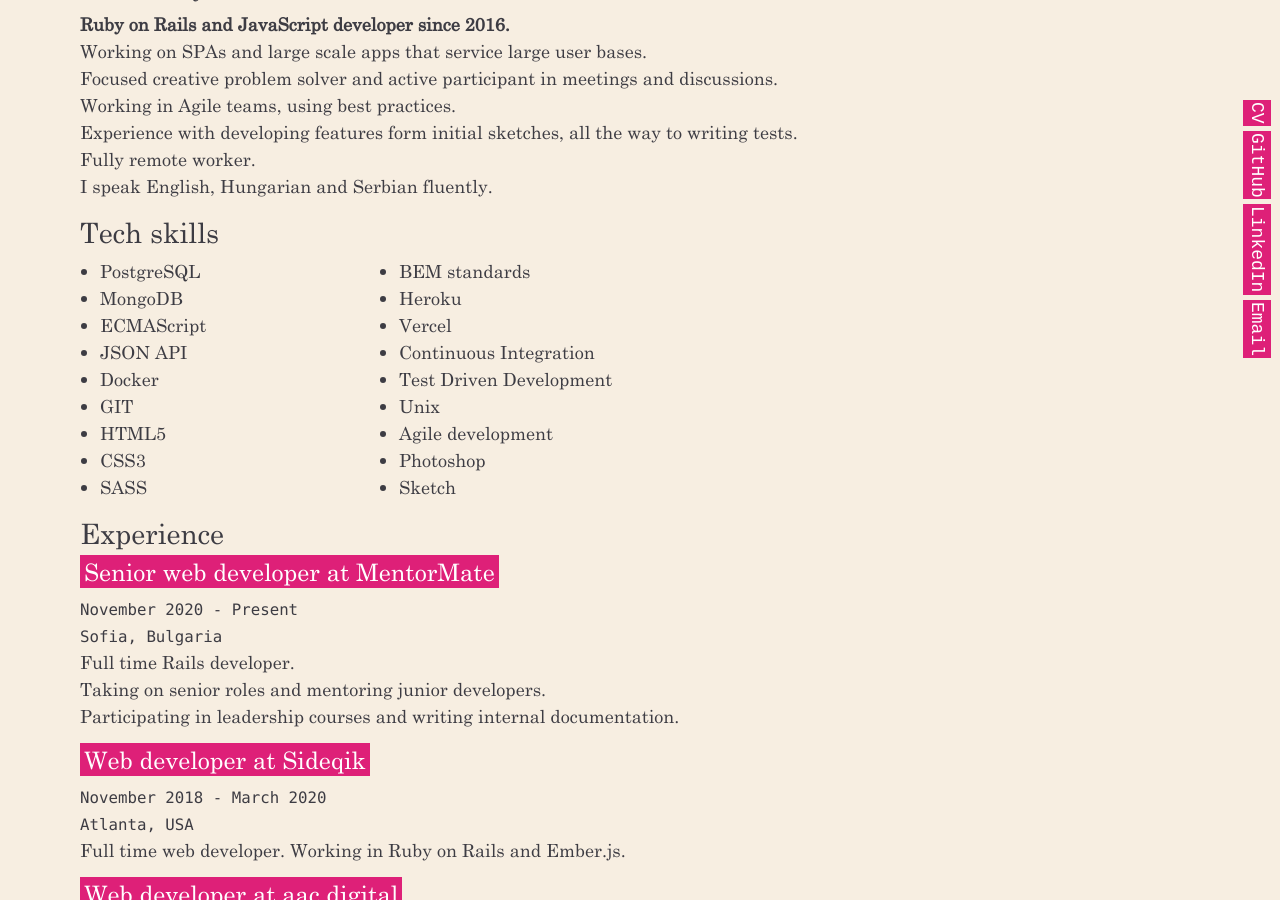
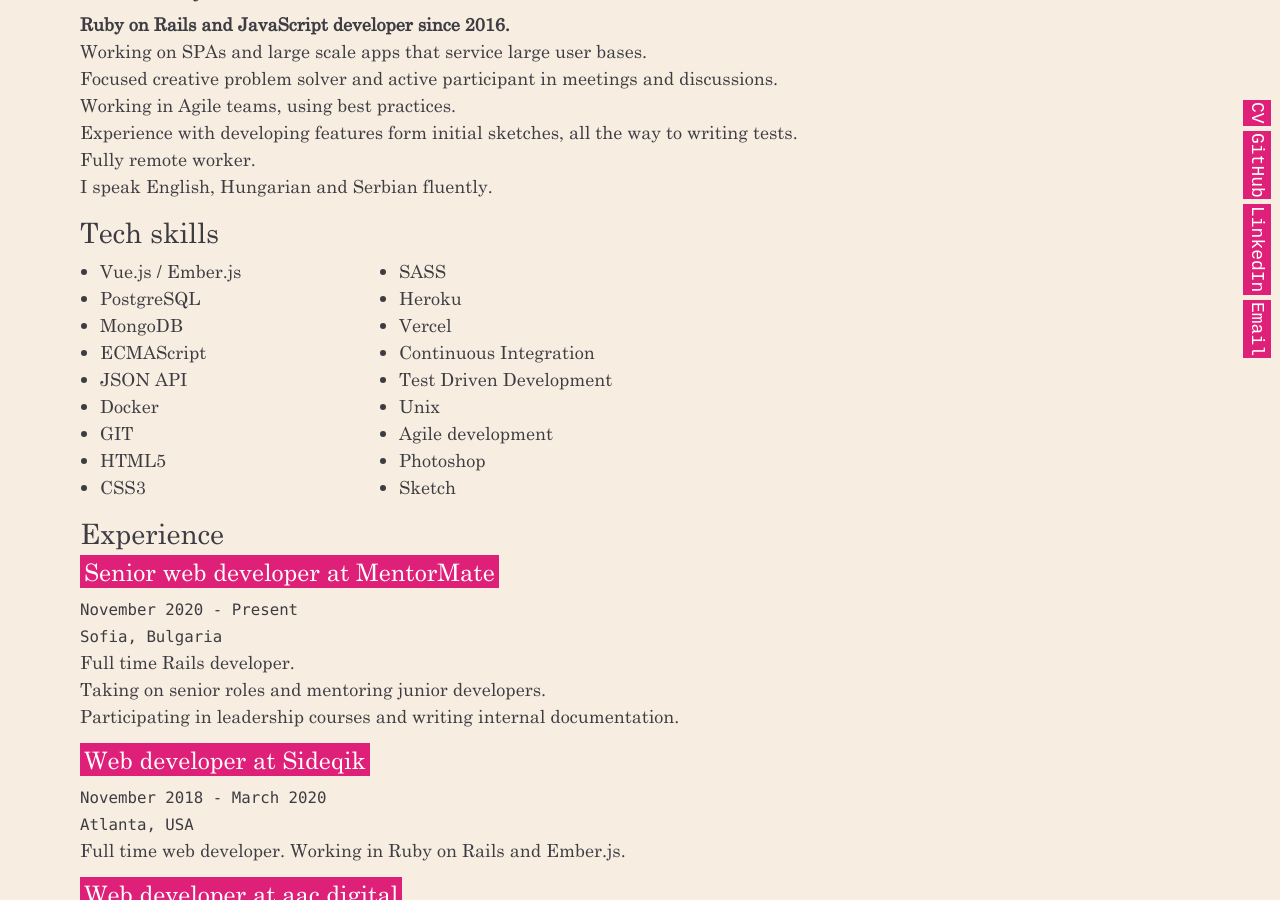
Before and after one commit to emilosmanbegovicmm/emilosman, a Jekyll site: the page built from cv.md, in a window 1280 px wide and 900 px high, scrolled down 655 px. Built offline with Jekyll 4.4.1, drawn with Linux system fonts in a browser that asks for light colours; our own code applies the rules of GitHub Pages for plain Markdown files.

Commit message:
add vue and ember

```diff
--- a/cv.md
+++ b/cv.md
@@ -20,6 +20,7 @@
 I speak English, Hungarian and Serbian fluently.
 
 ### Tech skills
+- Vue.js / Ember.js
 - PostgreSQL
 - MongoDB
 - ECMAScript
@@ -29,7 +30,6 @@
 - HTML5
 - CSS3
 - SASS
-- BEM standards
 - Heroku
 - Vercel
 - Continuous Integration
```
